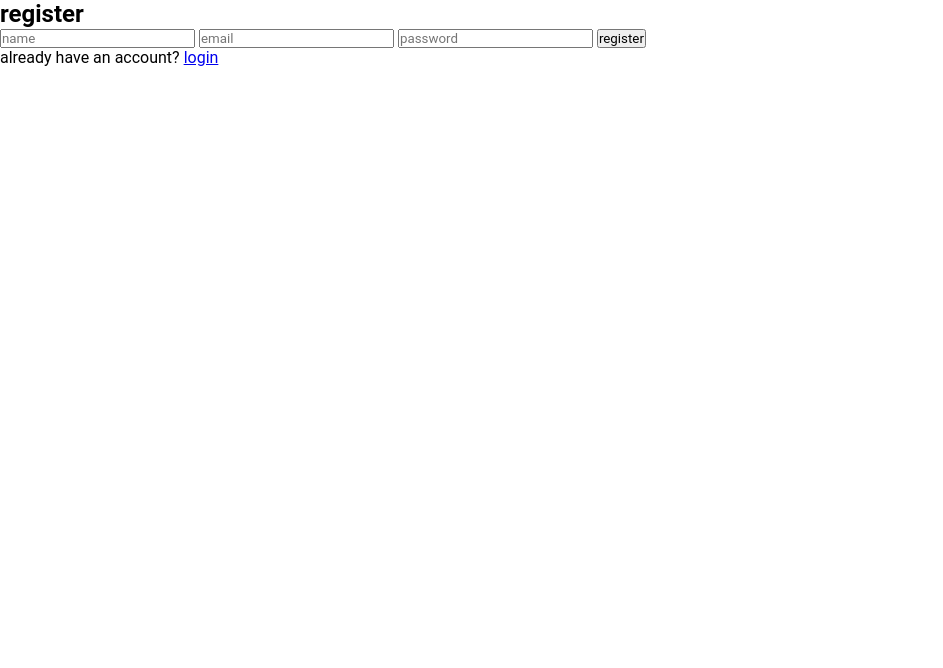
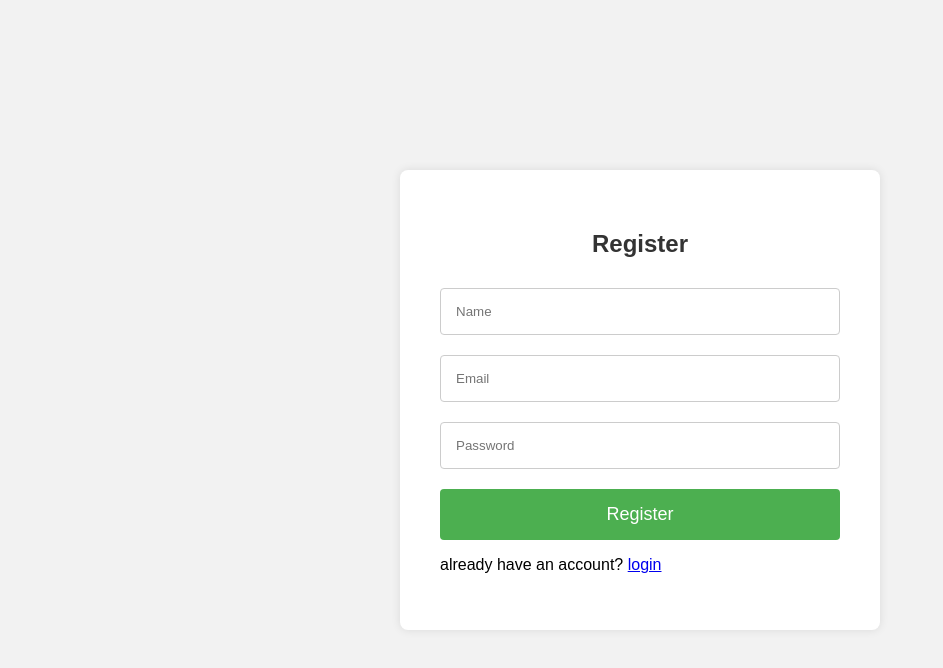
Before and after one commit to Marri5/E-commerce-website, a website: page register.html in a window 1280 px wide. Shown: the whole page, without its empty margins (0-943 px from the left). Drawn offline with Linux system fonts and the light colour scheme.

Commit message:
login forms

```diff
--- a/Public/css/register.css
+++ b/Public/css/register.css
@@ -1,2 +1,68 @@
-@import '/Public/css/nav.css';
-@import '/Public/css/footer.css';
+body {
+    font-family: Arial, sans-serif;
+    background-color: #f2f2f2;
+    display: flex;
+    justify-content: center;
+    align-items: center;
+    height: 100vh;
+    margin: 0;
+}
+
+.register-container {
+    background-color: #ffffff;
+    padding: 40px; /* Increased padding */
+    border-radius: 8px;
+    box-shadow: 0 0 10px rgba(0, 0, 0, 0.1);
+    width: 400px; /* Increased width */
+}
+
+.register-container h2 {
+    text-align: center;
+    margin-bottom: 20px;
+    color: #333333;
+}
+
+.register-container input[type="text"],
+.register-container input[type="email"],
+.register-container input[type="password"] {
+    width: 100%;
+    padding: 15px; /* Increased padding */
+    margin: 10px 0;
+    border: 1px solid #cccccc;
+    border-radius: 4px;
+    box-sizing: border-box; /* Ensure padding is included in the width */
+}
+
+.register-container button {
+    width: 100%;
+    padding: 15px; /* Increased padding */
+    background-color: #4CAF50;
+    border: none;
+    border-radius: 4px;
+    color: white;
+    font-size: 18px; /* Increased font size */
+    cursor: pointer;
+    margin-top: 10px; /* Added margin */
+    box-sizing: border-box; /* Ensure padding is included in the width */
+}
+
+.register-container button:hover {
+    background-color: #45a049;
+}
+
+.register-container .login-link-container {
+    text-align: center;
+    margin-top: 30px; /* Space above the text */
+    font-size: 16px; /* Font size */
+    color: #333333; /* Text color */
+}
+
+.register-container .login-link-container a {
+    color: #4CAF50; /* Link color */
+    text-decoration: none; /* Remove underline */
+    font-weight: bold; /* Make the link bold */
+}
+
+.register-container .login-link-container a:hover {
+    text-decoration: underline; /* Underline on hover */
+}
--- a/register.html
+++ b/register.html
@@ -9,11 +9,11 @@
 
     <div class="register-container">
         <form action="" class="register-form">
-            <h2 class="form-heading">register</h2>
-            <input type="text" class="form-input" placeholder="name" required>
-            <input type="email" class="form-input" placeholder="email" required>
-            <input type="password" class="form-input" placeholder="password" required>
-            <button class="form-btn">register</button>
+            <h2 class="form-heading">Register</h2>
+            <input type="text" class="form-input" placeholder="Name" required>
+            <input type="email" class="form-input" placeholder="Email" required>
+            <input type="password" class="form-input" placeholder="Password" required>
+            <button class="form-btn">Register</button>
             <p class="form-msg">
                 already have an account? <a href="login.html">login</a>
             </p>
```
Also changed, not shown: Public/css/login.css (+7 -1 lines), login.html (+2 -2 lines).
